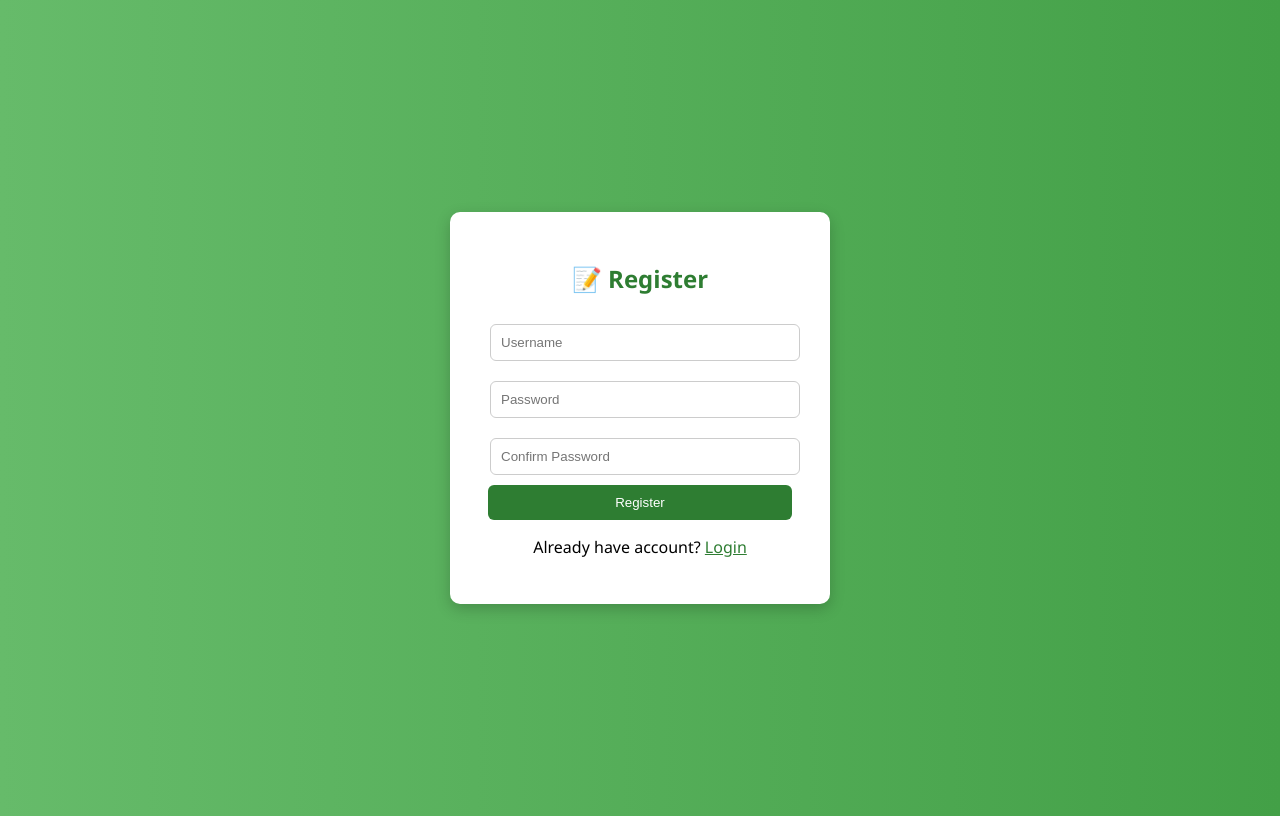
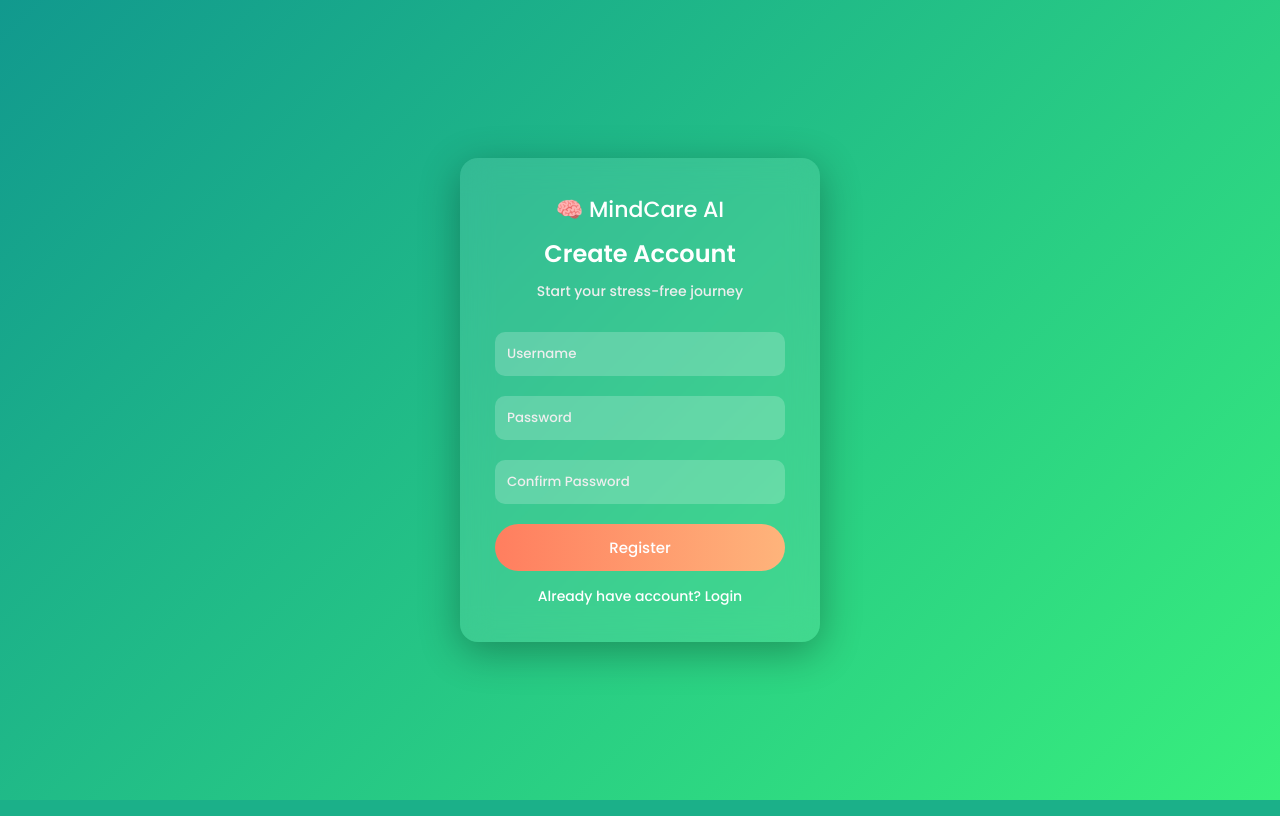
Before and after one commit to CharmilaSambana/student-stress-analyzer, a Flask app: page /register in a window 1280 px wide. Run offline with Flask 3, Linux system fonts and the light colour scheme.

Commit message:
Update register.html

```diff
--- a/templates/register.html
+++ b/templates/register.html
@@ -1,66 +1,135 @@
 <!DOCTYPE html>
-<html>
+<html lang="en">
 <head>
-    <title>Register</title>
+<meta charset="UTF-8">
+<title>Register | MindCare AI</title>
+
+<link href="https://fonts.googleapis.com/css2?family=Poppins:wght@300;500;600&display=swap" rel="stylesheet">
+
 <style>
-        body {
-            font-family: 'Segoe UI';
-            background: linear-gradient(to right, #66bb6a, #43a047);
-            display: flex;
-            justify-content: center;
-            align-items: center;
-            height: 100vh;
+
+*{
+margin:0;
+padding:0;
+box-sizing:border-box;
+font-family:'Poppins',sans-serif;
 }
 
-        .box {
-            background: white;
-            padding: 30px;
-            border-radius: 10px;
-            width: 320px;
-            text-align: center;
-            box-shadow: 0px 5px 15px rgba(0,0,0,0.2);
+body{
+height:100vh;
+display:flex;
+justify-content:center;
+align-items:center;
+background: linear-gradient(135deg,#11998e,#38ef7d);
 }
 
-        h2 {
-            color: #2e7d32;
+/* GLASS CARD */
+.box{
+width:360px;
+padding:35px;
+border-radius:18px;
+text-align:center;
+
+background: rgba(255,255,255,0.1);
+backdrop-filter: blur(15px);
+
+box-shadow:0 10px 40px rgba(0,0,0,0.3);
+color:white;
 }
 
-        input {
-            width: 90%;
-            padding: 10px;
-            margin: 10px;
-            border-radius: 6px;
-            border: 1px solid #ccc;
+/* TITLE */
+h2{
+margin-bottom:10px;
+font-weight:600;
 }
 
-        button {
-            background: #2e7d32;
-            color: white;
-            padding: 10px;
-            border: none;
-            border-radius: 6px;
-            width: 95%;
-            cursor: pointer;
+.sub{
+font-size:14px;
+color:#eee;
+margin-bottom:20px;
 }
 
-        a {
-            color: #2e7d32;
+/* INPUT */
+input{
+width:100%;
+padding:12px;
+margin:10px 0;
+border-radius:10px;
+border:none;
+outline:none;
+
+background: rgba(255,255,255,0.2);
+color:white;
 }
+
+input::placeholder{
+color:#eee;
+}
+
+/* BUTTON */
+button{
+width:100%;
+padding:12px;
+margin-top:10px;
+border:none;
+border-radius:25px;
+
+background: linear-gradient(90deg,#ff7e5f,#feb47b);
+color:white;
+font-size:15px;
+cursor:pointer;
+
+transition:0.3s;
+}
+
+button:hover{
+transform:scale(1.05);
+}
+
+/* LINK */
+p{
+margin-top:15px;
+font-size:14px;
+}
+
+a{
+color:#fff;
+text-decoration:none;
+font-weight:500;
+}
+
+a:hover{
+text-decoration:underline;
+}
+
+/* LOGO */
+.logo{
+font-size:22px;
+margin-bottom:10px;
+}
+
 </style>
 </head>
+
 <body>
 
 <div class="box">
-    <h2>📝 Register</h2>
+
+<div class="logo">🧠 MindCare AI</div>
+
+<h2>Create Account</h2>
+<div class="sub">Start your stress-free journey</div>
 
 <form method="POST">
-        <input type="text" name="username" placeholder="Username" required><br>
-        <input type="password" name="password" placeholder="Password" required><br>
-        <input type="password" name="confirm" placeholder="Confirm Password" required><br>
+<input type="text" name="username" placeholder="Username" required>
+<input type="password" name="password" placeholder="Password" required>
+<input type="password" name="confirm" placeholder="Confirm Password" required>
+
 <button type="submit">Register</button>
 </form>
 
 <p>Already have account? <a href="/login">Login</a></p>
+
 </div>
 
 </body>
```
Lines whose indentation alone changed are shown as unchanged.
